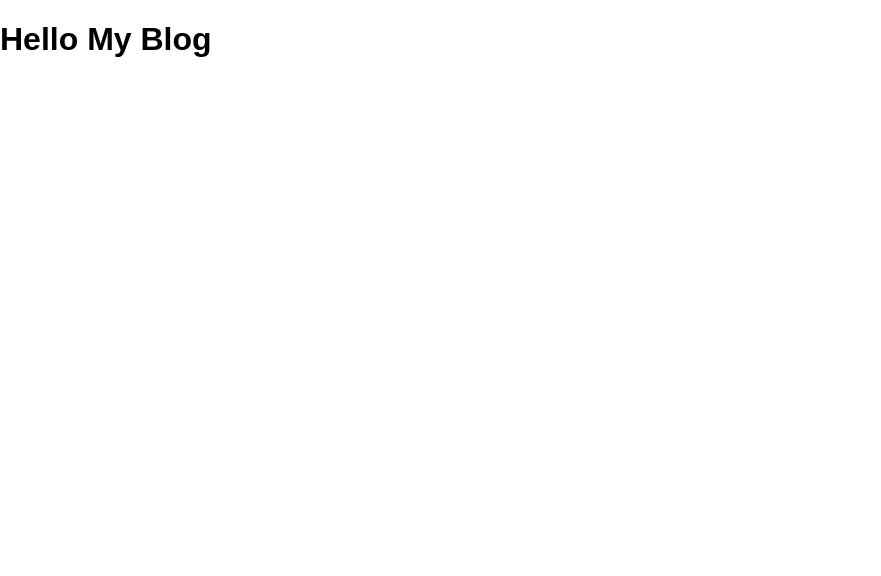
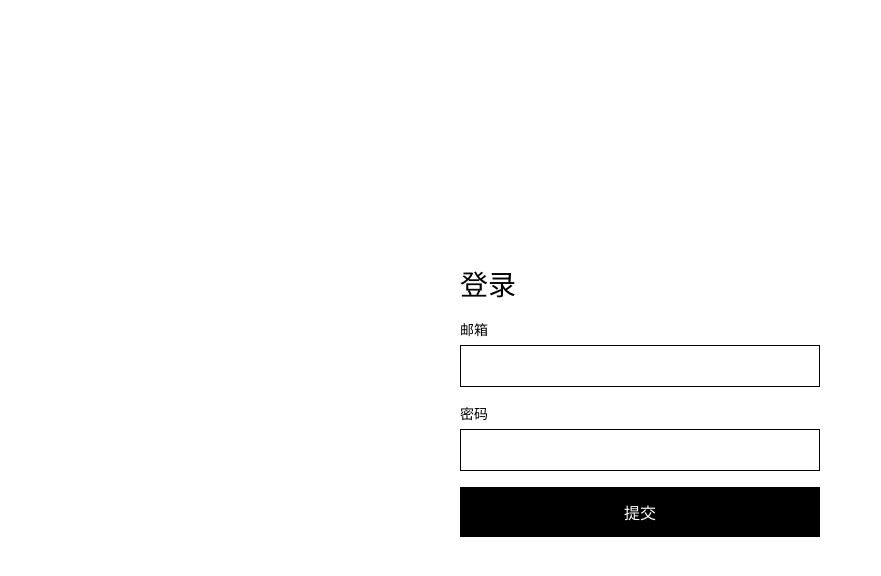
Before and after one commit to Dorian1729/my_blog, a React app in the folder frontend/: page / in a window 1280 px wide. Shown: the top 576 px of the page, without its empty margins (0-881 px from the left). Built offline with nearby package versions, Linux system fonts and the light colour scheme; the HTML template or start-up script is replaced by a standard one.

Commit message:
两个组件

```diff
--- a/frontend/src/App.jsx
+++ b/frontend/src/App.jsx
@@ -1,8 +1,34 @@
+function BackgroundContainer({ children }) {
+  return <main className="page">{children}</main>
+}
+
+function CenteredForm() {
+  return (
+    <form className="form">
+      <h1 className="form-title">登录</h1>
+
+      <label className="field">
+        邮箱
+        <input className="input" type="email" name="email" />
+      </label>
+
+      <label className="field">
+        密码
+        <input className="input" type="password" name="password" />
+      </label>
+
+      <button className="button" type="submit">
+        提交
+      </button>
+    </form>
+  )
+}
+
 function App() {
   return (
-    <div>
-      <h1>Hello My Blog</h1>
-    </div>
+    <BackgroundContainer>
+      <CenteredForm />
+    </BackgroundContainer>
   )
 }
 
```
